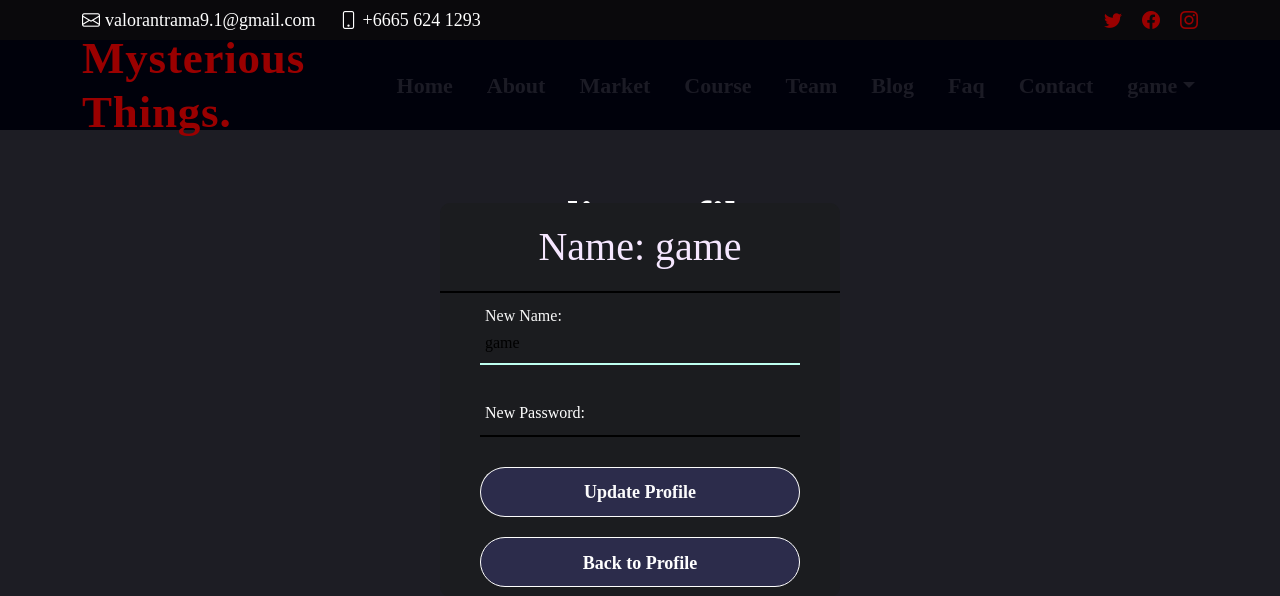
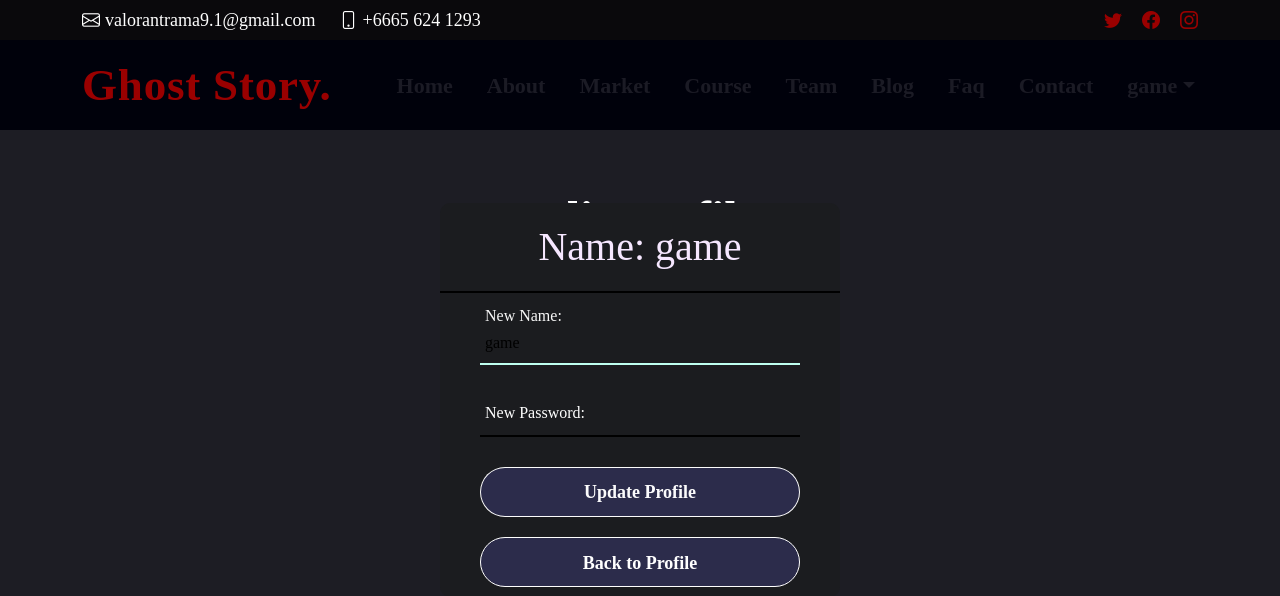
Before and after one commit to UJhinN/Web_Flask, a Flask app: page /edit_profile in a window 1280 px wide; the page is wider, and only the part inside the window is pictured. Shown: the top 596 px of that part. Run offline with Flask 3, Linux system fonts and the light colour scheme; a user stored in the database is signed in; some libraries are stand-ins or nearby versions; some web fonts are replaced.

Commit message:
edit_porfile

```diff
--- a/templates/edit_profile.html
+++ b/templates/edit_profile.html
@@ -2,7 +2,7 @@
 <html lang="en">
 
 <head>
-    <title>Mysterious Things</title>
+    <title>Ghost Story.</title>
     <meta charset="utf-8">
     <meta content="width=device-width, initial-scale=1.0" name="viewport">
     <meta name="viewport" content="width=device-width, initial-scale=1.0">
@@ -52,7 +52,7 @@
 
         <div class="container-fluid container-xl d-flex align-items-center justify-content-between">
             <a href="{{ url_for('index')}}" class="logo d-flex align-items-center">
-                <h1>Mysterious Things<span>.</span></h1>
+                <h1>Ghost Story<span>.</span></h1>
             </a>
             <nav id="navbar" class="navbar">
                 <ul>
```
